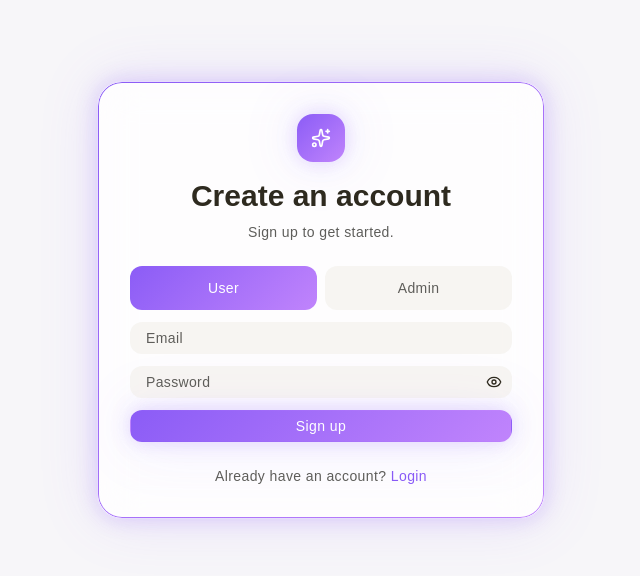
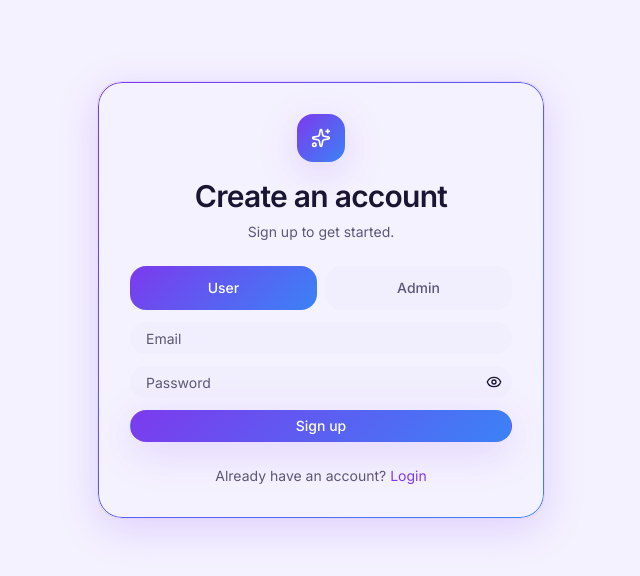
Before and after one commit to MrBengaliHacker/akshar-blog-platform, a React (Vite) app in the folder frontend/: page /signup in a window 1280 px wide. Shown: the top 576 px of the page, without its empty margins (319-959 px from the left). Built offline with nearby package versions, Linux system fonts and the light colour scheme; no server answers.

Commit message:
feat(design): new theme, animated glow hero, header and footer

```diff
--- a/frontend/index.html
+++ b/frontend/index.html
@@ -5,6 +5,12 @@
     <link rel="icon" type="image/svg+xml" href="/favicon.svg" />
     <meta name="viewport" content="width=device-width, initial-scale=1.0" />
     <title>Akshar</title>
+    <link rel="preconnect" href="https://fonts.googleapis.com" />
+    <link rel="preconnect" href="https://fonts.gstatic.com" crossorigin />
+    <link
+      href="https://fonts.googleapis.com/css2?family=Bricolage+Grotesque:wght@600;800&family=Inter:wght@400;500;600&family=Noto+Sans+Bengali:wght@700&display=swap"
+      rel="stylesheet"
+    />
   </head>
   <body>
     <div id="root"></div>
--- a/frontend/src/components/BlogCard.tsx
+++ b/frontend/src/components/BlogCard.tsx
@@ -57,7 +57,7 @@ export const BlogCard: React.FC<BlogCardProps> = ({
   return (
     <Card
       className={cn(
-        'relative group pt-2 h-full @container',
+        'relative group pt-2 h-full @container transition duration-300 hover:-translate-y-1 hover:shadow-glow hover:ring-primary/30 motion-reduce:transition-none motion-reduce:hover:translate-y-0',
         size === 'default' && 'flex flex-col-reverse justify-end',
         size === 'sm' && 'py-2 grid grid-cols-[1fr_1.15fr] gap-0 items-center',
         className,
@@ -133,7 +133,7 @@ export const BlogCard: React.FC<BlogCardProps> = ({
               width={bannerWidth}
               height={bannerHeight}
               alt={title}
-              className='w-full h-full object-cover'
+              className='w-full h-full object-cover transition duration-500 group-hover:scale-105 motion-reduce:transition-none motion-reduce:group-hover:scale-100'
             />
           </AspectRatio>
         </Link>
--- a/frontend/src/components/Footer.tsx
+++ b/frontend/src/components/Footer.tsx
@@ -29,7 +29,7 @@ const FOOTER_LINKS = {
 
 export const Footer = ({ className, ...props }: React.ComponentProps<'footer'>) => {
   return (
-    <footer className={cn('border-t glass', className)} {...props}>
+    <footer className={cn('glass border-x-0 border-b-0', className)} {...props}>
       <div className="container py-12 grid gap-10 md:grid-cols-[1.5fr_1fr_1fr_1fr]">
         <div>
           <Logo />
@@ -57,7 +57,7 @@ export const Footer = ({ className, ...props }: React.ComponentProps<'footer'>)
 
         {Object.entries(FOOTER_LINKS).map(([heading, links]) => (
           <div key={heading}>
-            <h3 className="text-xs font-semibold tracking-wider text-muted-foreground uppercase">
+            <h3 className="text-sm font-semibold text-foreground">
               {heading}
             </h3>
             <ul className="mt-4 space-y-3">
@@ -66,7 +66,7 @@ export const Footer = ({ className, ...props }: React.ComponentProps<'footer'>)
                   <Link
                     to={to}
                     viewTransition
-                    className="text-sm text-foreground/80 hover:text-primary transition-colors"
+                    className="text-sm text-muted-foreground hover:text-brand transition-colors"
                   >
                     {label}
                   </Link>
--- a/frontend/src/components/Home/Hero.tsx
+++ b/frontend/src/components/Home/Hero.tsx
@@ -1,92 +1,108 @@
-import { motion } from "motion/react";
+import { motion } from 'motion/react';
 import { Link } from 'react-router';
 
 // Custom modules
-import { cn } from "@/lib/utils";
+import { cn } from '@/lib/utils';
+import { fadeIn, fadeUp, stagger } from '@/lib/motion';
 
 // Components
-import { Input } from "@/components/ui/input";
-import { Button } from "@/components/ui/button";
+import { Button } from '@/components/ui/button';
 
-
-// Types
-import type { Variants } from "motion/react";
+// Custom hooks
+import { useUser } from '@/hooks/useUser';
 
 // Constants
 const HERO = {
-  headline: 'Mastering the Craft, One Bit at a Time.',
-  text: 'This blog is built on a simple principle: the best way to understand a topic is to explain it. Follow along through a growing library of articles that break down the complexities of modern web development.',
+  headline: 'Understand it',
+  highlight: 'by explaining it.',
+  text: 'Akshar is a blog for developers, designers and thinkers. Read clear explanations of modern web development, or publish your own.',
 } as const;
-
-// Motion variants
-const containerVariant: Variants = {
-  to: {
-    transition: {
-      staggerChildren: 0.05,
-    },
-  },
-};
-
-const childVariant: Variants = {
-  from: { opacity: 0, filter: 'blur(10px)' },
-  to: {
-    opacity: 1,
-    filter: 'blur(0)',
-    transition: {
-      duration: 0.5,
-      ease: 'easeOut',
-    },
-  },
-};
 
 export const Hero = ({
   className,
   ...props
 }: React.ComponentProps<'section'>) => {
+  const user = useUser();
+
+  // A visitor goes to sign up, a logged in user goes straight to the editor
+  const writeLink = user ? '/dashboard/blogs/create' : '/signup';
+
   return (
     <section
-      className={cn('section', className)}
+      className={cn('relative overflow-hidden', className)}
       {...props}
     >
+      {/* Only light, no box */}
+      <div
+        aria-hidden='true'
+        className='hero-glow absolute top-1/2 right-[-25%] size-120 -translate-y-1/2 rounded-full md:size-160 lg:right-[3%] lg:size-175'
+      />
+
       <motion.div
-        className='container'
+        className='container relative grid items-center gap-10 py-12 md:py-24 lg:grid-cols-[1.2fr_0.8fr]'
         initial='from'
-        whileInView='to'
-        viewport={{ once: true }}
-        variants={containerVariant}
+        animate='to'
+        variants={stagger}
       >
+        <div>
           <motion.h1
-          className='text-3xl font-semibold text-balance text-center md:text-4xl lx:text-5xl'
-          variants={childVariant}
+            className='text-4xl font-extrabold leading-[1.05] tracking-tight text-balance md:text-6xl'
+            variants={fadeUp}
           >
-          {HERO.headline}
+            {HERO.headline} <span className='text-gradient'>{HERO.highlight}</span>
           </motion.h1>
 
           <motion.p
-          className='text-center text-muted-foreground mt-5 mb-8 md:text-xl'
-          variants={childVariant}
+            className='mt-6 max-w-xl text-lg text-muted-foreground md:text-xl'
+            variants={fadeUp}
           >
             {HERO.text}
           </motion.p>
 
           <motion.div
-          className='max-w-md mx-auto flex flex-col items-center gap-3'
-          variants={childVariant}
+            className='mt-8 flex flex-wrap gap-3'
+            variants={fadeUp}
           >
-          <div className="flex items-center gap-2 w-full">
-            <Input
-              type='email'
-              name='email'
-              placeholder='Enter your email'
-              autoComplete='email'
-              aria-label='Enter your email'
-            />
-            <Button>Subscribe</Button>
+            <Button
+              className='h-11 px-6 text-base'
+              asChild
+            >
+              <Link
+                to='/blogs'
+                viewTransition
+              >
+                Explore articles
+              </Link>
+            </Button>
+
+            <Button
+              variant='outline'
+              className='h-11 px-6 text-base'
+              asChild
+            >
+              <Link
+                to={writeLink}
+                viewTransition
+              >
+                Start writing
+              </Link>
+            </Button>
+          </motion.div>
         </div>
 
-          <Link to="/signup" viewTransition className="text-sm text-muted-foreground hover:text-primary">
-            Or <span className="text-primary font-medium">start writing</span> your own blog →
-          </Link>
+        {/* The letter that gives the site its name, glowing in the light */}
+        <motion.div
+          aria-hidden='true'
+          className='relative hidden place-items-center lg:grid'
+          variants={fadeIn}
+        >
+          <span className='font-bengali text-gradient select-none text-[16rem] leading-none font-bold'>
+            অ
+          </span>
+
+          <p className='absolute bottom-2 text-sm text-muted-foreground'>
+            Akshar (অক্ষর) means &ldquo;letter&rdquo;.
+          </p>
         </motion.div>
       </motion.div>
     </section>
--- a/frontend/src/components/Logo.tsx
+++ b/frontend/src/components/Logo.tsx
@@ -1,5 +1,5 @@
-import { Link } from 'react-router';
-import { motion } from 'framer-motion';
+import { Link } from 'react-router'
+import { motion } from 'motion/react';
 
 // Components
 const MotionLink = motion.create(Link);
--- a/frontend/src/components/Page.tsx
+++ b/frontend/src/components/Page.tsx
@@ -1,3 +1,7 @@
 export const Page = ({ children }: React.PropsWithChildren) => {
-  return <div className='pt-24 pb-10'>{children}</div>;
+  return (
+    <div className='pt-24 pb-10 animate-in fade-in-0 slide-in-from-bottom-2 duration-500 motion-reduce:animate-none'>
+      {children}
+    </div>
+  );
 };
--- a/frontend/src/index.css
+++ b/frontend/src/index.css
@@ -14,139 +14,123 @@
 @custom-variant data-inset (&[data-inset="true"]);
 
 :root {
-  --background: hsl(258 20% 97%);
-  --foreground: hsl(44 19.4805% 15.098%);
-  --card: hsl(258 30% 98%);
-  --card-foreground: hsl(60 1.9608% 10%);
-  --popover: hsl(0 0% 100%);
-  --popover-foreground: hsl(50.7692 19.403% 13.1373%);
-  --primary: hsl(258 90% 66%);
-  --primary-foreground: hsl(0 0% 100%);
-  --secondary: hsl(46.1538 22.807% 88.8235%);
-  --secondary-foreground: hsl(50.7692 8.4967% 30%);
-  --muted: hsl(44 29.4118% 90%);
-  --muted-foreground: hsl(45 2.1739% 36.0784%);
-  --accent: hsl(46.1538 22.807% 88.8235%);
-  --accent-foreground: hsl(50.7692 19.403% 13.1373%);
-  --destructive: hsl(60 1.9608% 10%);
-  --destructive-foreground: hsl(0 0% 100%);
-  --border: hsl(50 7.5% 84.3137%);
-  --input: hsl(50.7692 7.9755% 68.0392%);
-  --ring: hsl(258 90% 66%);
-  --chart-1: hsl(27.7457 76.8889% 44.1176%);
-  --chart-2: hsl(251.4545 84.6154% 74.5098%);
-  --chart-3: hsl(46.1538 28.2609% 81.9608%);
-  --chart-4: hsl(256.5517 49.1525% 88.4314%);
-  --chart-5: hsl(28.1879 81.4208% 35.8824%);
-  --sidebar: hsl(51.4286 25.9259% 94.7059%);
-  --sidebar-foreground: hsl(60 2.521% 23.3333%);
-  --sidebar-primary: hsl(15.1111 55.5556% 52.3529%);
-  --sidebar-primary-foreground: hsl(0 0% 98.4314%);
-  --sidebar-accent: hsl(46.1538 22.807% 88.8235%);
-  --sidebar-accent-foreground: hsl(0 0% 20.3922%);
-  --sidebar-border: hsl(0 0% 92.1569%);
-  --sidebar-ring: hsl(0 0% 70.9804%);
-  --font-sans: Poppins, ui-sans-serif, sans-serif, system-ui;
+  /* Light theme: soft lavender, never pure white */
+  --background: #F5F2FF;
+  --foreground: #1A1533;
+  --card: #FCFBFF;
+  --card-foreground: #1A1533;
+  --popover: #FCFBFF;
+  --popover-foreground: #1A1533;
+  --primary: #7C3AED;
+  --primary-foreground: #FFFFFF;
+  --secondary: #ECE7FB;
+  --secondary-foreground: #2A2250;
+  --muted: #ECE7FB;
+  --muted-foreground: #5B5778;
+  --accent: #ECE7FB;
+  --accent-foreground: #1A1533;
+  --destructive: #DC2626;
+  --destructive-foreground: #FFFFFF;
+  --border: #E1DAF3;
+  --input: #D3CAEC;
+  --ring: #7C3AED;
+  --chart-1: #7C3AED;
+  --chart-2: #2563EB;
+  --chart-3: #DB2777;
+  --chart-4: #0EA5E9;
+  --chart-5: #F59E0B;
+  --sidebar: #EFEBFC;
+  --sidebar-foreground: #2A2250;
+  --sidebar-primary: #7C3AED;
+  --sidebar-primary-foreground: #FFFFFF;
+  --sidebar-accent: #E4DEF8;
+  --sidebar-accent-foreground: #1A1533;
+  --sidebar-border: #DDD5F1;
+  --sidebar-ring: #7C3AED;
+  --font-sans: Inter, ui-sans-serif, system-ui, sans-serif;
+  --font-display: 'Bricolage Grotesque', Inter, ui-sans-serif, system-ui, sans-serif;
   --font-serif: ui-serif, Georgia, Cambria, 'Times New Roman', Times, serif;
-  --font-mono: ui-monospace, SFMono-Regular, Menlo, Monaco, Consolas,
-    'Liberation Mono', 'Courier New', monospace;
-  --radius: 0.5rem;
+  --font-mono: ui-monospace, SFMono-Regular, Menlo, Monaco, Consolas, 'Liberation Mono', 'Courier New', monospace;
+  --radius: 0.75rem;
+  --tracking-normal: 0em;
+  --spacing: 0.25rem;
   --shadow-2xs: 0 1px 3px 0px hsl(0 0% 0% / 0.05);
   --shadow-xs: 0 1px 3px 0px hsl(0 0% 0% / 0.05);
-  --shadow-sm: 0 1px 3px 0px hsl(0 0% 0% / 0.1),
-    0 1px 2px -1px hsl(0 0% 0% / 0.1);
+  --shadow-sm: 0 1px 3px 0px hsl(0 0% 0% / 0.1), 0 1px 2px -1px hsl(0 0% 0% / 0.1);
   --shadow: 0 1px 3px 0px hsl(0 0% 0% / 0.1), 0 1px 2px -1px hsl(0 0% 0% / 0.1);
-  --shadow-md: 0 1px 3px 0px hsl(0 0% 0% / 0.1),
-    0 2px 4px -1px hsl(0 0% 0% / 0.1);
-  --shadow-lg: 0 1px 3px 0px hsl(0 0% 0% / 0.1),
-    0 4px 6px -1px hsl(0 0% 0% / 0.1);
-  --shadow-xl: 0 1px 3px 0px hsl(0 0% 0% / 0.1),
-    0 8px 10px -1px hsl(0 0% 0% / 0.1);
+  --shadow-md: 0 1px 3px 0px hsl(0 0% 0% / 0.1), 0 2px 4px -1px hsl(0 0% 0% / 0.1);
+  --shadow-lg: 0 1px 3px 0px hsl(0 0% 0% / 0.1), 0 4px 6px -1px hsl(0 0% 0% / 0.1);
+  --shadow-xl: 0 1px 3px 0px hsl(0 0% 0% / 0.1), 0 8px 10px -1px hsl(0 0% 0% / 0.1);
   --shadow-2xl: 0 1px 3px 0px hsl(0 0% 0% / 0.25);
-  --tracking-normal: 0.025em;
-  --spacing: 0.25rem;
 
-
-  --glass-bg: rgba(255, 255, 255, 0.8);
-  --glass-border: rgba(139, 92, 246, 0.2);
-
-  --gradient-primary: linear-gradient(
-    135deg,
-    rgb(139, 92, 246),
-    rgb(192, 132, 252)
-);
-
---shadow-glow:
-  0 0 20px rgba(139, 92, 246, 0.25),
-  0 0 60px rgba(139, 92, 246, 0.15);
+  /* Brand */
+  --brand-text: #6D28D9;
+  --brand-text-2: #2563EB;
+  --glass-bg: rgba(245, 242, 255, 0.78);
+  --glass-border: rgba(124, 58, 237, 0.16);
+  --gradient-primary: linear-gradient(135deg, #7C3AED, #3B82F6);
+  --shadow-glow: 0 10px 40px rgba(124, 58, 237, 0.18);
+  --hero-glow: radial-gradient(circle, rgba(124, 58, 237, 0.32) 0%, rgba(59, 130, 246, 0.14) 42%, transparent 70%);
 }
 
 .dark {
-  --background: hsl(258 8% 12%);
-  --foreground: hsl(51.4286 25.9259% 94.7059%);
-  --card: hsl(258 15% 20%);
-  --card-foreground: hsl(48 33.3333% 97.0588%);
-  --popover: hsl(60 2.1277% 18.4314%);
-  --popover-foreground: hsl(60 5.4545% 89.2157%);
-  --primary: hsl(258 90% 66%);
-  --primary-foreground: hsl(0 0% 100%);
-  --secondary: hsl(48 33.3333% 97.0588%);
-  --secondary-foreground: hsl(60 2.1277% 18.4314%);
-  --muted: hsl(60 3.8462% 10.1961%);
-  --muted-foreground: hsl(52 12.8205% 77.0588%);
-  --accent: hsl(48 9.8039% 10%);
-  --accent-foreground: hsl(51.4286 25.9259% 94.7059%);
-  --destructive: hsl(0 84.2365% 60.1961%);
-  --destructive-foreground: hsl(0 0% 100%);
-  --border: hsl(60 5.0847% 23.1373%);
-  --input: hsl(52.5 5.1282% 30.5882%);
-  --ring: hsl(258 90% 66%);
-  --chart-1: hsl(24.8619 73.8776% 48.0392%);
-  --chart-2: hsl(251.4545 84.6154% 74.5098%);
-  --chart-3: hsl(48 9.8039% 10%);
-  --chart-4: hsl(248.2759 25.2174% 22.549%);
-  --chart-5: hsl(25.0685 75.2577% 38.0392%);
-  --sidebar: hsl(30 3.3333% 11.7647%);
-  --sidebar-foreground: hsl(46.1538 9.7744% 73.9216%);
-  --sidebar-primary: hsl(0 0% 20.3922%);
-  --sidebar-primary-foreground: hsl(0 0% 98.4314%);
-  --sidebar-accent: hsl(60 1.9608% 10%);
-  --sidebar-accent-foreground: hsl(46.1538 9.7744% 73.9216%);
-  --sidebar-border: hsl(0 0% 92.1569%);
-  --sidebar-ring: hsl(0 0% 70.9804%);
-  --font-sans: Poppins, ui-sans-serif, sans-serif, system-ui;
+  /* Dark theme: deep navy with violet */
+  --background: #0B0C16;
+  --foreground: #F3F4FA;
+  --card: #131526;
+  --card-foreground: #F3F4FA;
+  --popover: #131526;
+  --popover-foreground: #F3F4FA;
+  --primary: #7C3AED;
+  --primary-foreground: #FFFFFF;
+  --secondary: #1B1E35;
+  --secondary-foreground: #F3F4FA;
+  --muted: #1B1E35;
+  --muted-foreground: #A3A8C3;
+  --accent: #1B1E35;
+  --accent-foreground: #F3F4FA;
+  --destructive: #DC2626;
+  --destructive-foreground: #FFFFFF;
+  --border: #262A44;
+  --input: #2E3250;
+  --ring: #8B5CF6;
+  --chart-1: #8B5CF6;
+  --chart-2: #60A5FA;
+  --chart-3: #F472B6;
+  --chart-4: #38BDF8;
+  --chart-5: #FBBF24;
+  --sidebar: #0F1120;
+  --sidebar-foreground: #D5D8EA;
+  --sidebar-primary: #7C3AED;
+  --sidebar-primary-foreground: #FFFFFF;
+  --sidebar-accent: #1B1E35;
+  --sidebar-accent-foreground: #F3F4FA;
+  --sidebar-border: #262A44;
+  --sidebar-ring: #8B5CF6;
+  --font-sans: Inter, ui-sans-serif, system-ui, sans-serif;
+  --font-display: 'Bricolage Grotesque', Inter, ui-sans-serif, system-ui, sans-serif;
   --font-serif: ui-serif, Georgia, Cambria, 'Times New Roman', Times, serif;
-  --font-mono: ui-monospace, SFMono-Regular, Menlo, Monaco, Consolas,
-    'Liberation Mono', 'Courier New', monospace;
-  --radius: 0.5rem;
+  --font-mono: ui-monospace, SFMono-Regular, Menlo, Monaco, Consolas, 'Liberation Mono', 'Courier New', monospace;
+  --radius: 0.75rem;
+  --tracking-normal: 0em;
+  --spacing: 0.25rem;
   --shadow-2xs: 0 1px 3px 0px hsl(0 0% 0% / 0.05);
   --shadow-xs: 0 1px 3px 0px hsl(0 0% 0% / 0.05);
-  --shadow-sm: 0 1px 3px 0px hsl(0 0% 0% / 0.1),
-    0 1px 2px -1px hsl(0 0% 0% / 0.1);
+  --shadow-sm: 0 1px 3px 0px hsl(0 0% 0% / 0.1), 0 1px 2px -1px hsl(0 0% 0% / 0.1);
   --shadow: 0 1px 3px 0px hsl(0 0% 0% / 0.1), 0 1px 2px -1px hsl(0 0% 0% / 0.1);
-  --shadow-md: 0 1px 3px 0px hsl(0 0% 0% / 0.1),
-    0 2px 4px -1px hsl(0 0% 0% / 0.1);
-  --shadow-lg: 0 1px 3px 0px hsl(0 0% 0% / 0.1),
-    0 4px 6px -1px hsl(0 0% 0% / 0.1);
-  --shadow-xl: 0 1px 3px 0px hsl(0 0% 0% / 0.1),
-    0 8px 10px -1px hsl(0 0% 0% / 0.1);
+  --shadow-md: 0 1px 3px 0px hsl(0 0% 0% / 0.1), 0 2px 4px -1px hsl(0 0% 0% / 0.1);
+  --shadow-lg: 0 1px 3px 0px hsl(0 0% 0% / 0.1), 0 4px 6px -1px hsl(0 0% 0% / 0.1);
+  --shadow-xl: 0 1px 3px 0px hsl(0 0% 0% / 0.1), 0 8px 10px -1px hsl(0 0% 0% / 0.1);
   --shadow-2xl: 0 1px 3px 0px hsl(0 0% 0% / 0.25);
 
-
-
-
-  --glass-bg: rgba(24, 24, 27, 0.8);
---glass-border: rgba(139, 92, 246, 0.25);
-
---gradient-primary: linear-gradient(
-  135deg,
-  rgb(139, 92, 246),
-  rgb(192, 132, 252)
-);
-
---shadow-glow:
-  0 0 25px rgba(139, 92, 246, 0.35),
-  0 0 80px rgba(139, 92, 246, 0.2);
+  /* Brand */
+  --brand-text: #A78BFA;
+  --brand-text-2: #60A5FA;
+  --glass-bg: rgba(11, 12, 22, 0.72);
+  --glass-border: rgba(139, 92, 246, 0.2);
+  --gradient-primary: linear-gradient(135deg, #7C3AED, #3B82F6);
+  --shadow-glow: 0 10px 40px rgba(124, 58, 237, 0.35);
+  --hero-glow: radial-gradient(circle, rgba(124, 58, 237, 0.6) 0%, rgba(59, 130, 246, 0.2) 42%, transparent 70%);
 }
 
 @theme inline {
@@ -169,6 +153,7 @@
   --color-border: var(--border);
   --color-input: var(--input);
   --color-ring: var(--ring);
+  --color-brand: var(--brand-text);
   --color-chart-1: var(--chart-1);
   --color-chart-2: var(--chart-2);
   --color-chart-3: var(--chart-3);
@@ -184,6 +169,7 @@
   --color-sidebar-ring: var(--sidebar-ring);
 
   --font-sans: var(--font-sans);
+  --font-display: var(--font-display);
   --font-mono: var(--font-mono);
   --font-serif: var(--font-serif);
 
@@ -219,8 +205,14 @@ body {
   }
 
   body {
-    @apply bg-background text-foreground;
+    @apply bg-background text-foreground antialiased;
     letter-spacing: var(--tracking-normal);
+  }
+
+  h1,
+  h2,
+  h3 {
+    font-family: var(--font-display);
   }
 
   .tiptap {
@@ -305,24 +297,33 @@ body {
   }
 
   .section {
-    @apply py-6 md:py-10;
+    @apply py-8 md:py-14;
   }
 
   .section-title {
-    @apply text-xl font-semibold mb-4 md:text-2xl md:mb-6;
+    @apply text-2xl font-bold tracking-tight mb-5 md:text-3xl md:mb-8;
+  }
+
+  /* Gradient text for one short phrase in a headline */
+  .text-gradient {
+    background-image: linear-gradient(90deg, var(--brand-text), var(--brand-text-2));
+    -webkit-background-clip: text;
+    background-clip: text;
+    color: transparent;
+  }
+
+  .font-bengali {
+    font-family: 'Noto Sans Bengali', var(--font-sans);
   }
 }
 
 @layer components {
   .nav-link.active {
-    @apply bg-accent;
+    @apply bg-primary/10 text-brand;
   }
 }
 
-
-
-
-
+/* Header, footer and floating panels */
 .glass {
   background: var(--glass-bg);
   backdrop-filter: blur(20px) saturate(180%);
@@ -330,7 +331,8 @@ body {
   border: 1px solid var(--glass-border);
 }
 
-.shadow-glow {
+/* A real Tailwind utility, so it also works as hover:shadow-glow */
+@utility shadow-glow {
   box-shadow: var(--shadow-glow);
 }
 
@@ -355,3 +357,29 @@ body {
 
   pointer-events: none;
 }
+
+/* The glow behind the hero. It breathes slowly. */
+.hero-glow {
+  background: var(--hero-glow);
+  filter: blur(24px);
+  animation: glow-breathe 9s ease-in-out infinite;
+  pointer-events: none;
+}
+
+@keyframes glow-breathe {
+  0%,
+  100% {
+    opacity: 0.7;
+    transform: scale(1);
+  }
+  50% {
+    opacity: 1;
+    transform: scale(1.08);
+  }
+}
+
+@media (prefers-reduced-motion: reduce) {
+  .hero-glow {
+    animation: none;
+  }
+}
--- /dev/null
+++ b/frontend/src/lib/motion.ts
@@ -0,0 +1,36 @@
+// Shared animation settings, so the whole site moves in the same way
+import type { Variants } from 'motion/react';
+
+// A list or a group: the children appear one after the other
+export const stagger: Variants = {
+  from: {},
+  to: {
+    transition: { staggerChildren: 0.08, delayChildren: 0.05 },
+  },
+};
+
+// Fade in and move up a little
+export const fadeUp: Variants = {
+  from: { opacity: 0, y: 16 },
+  to: {
+    opacity: 1,
+    y: 0,
+    transition: { duration: 0.5, ease: 'easeOut' },
+  },
+};
+
+// Only fade in
+export const fadeIn: Variants = {
+  from: { opacity: 0 },
+  to: {
+    opacity: 1,
+    transition: { duration: 0.8, ease: 'easeOut' },
+  },
+};
+
+// Section that appears when it scrolls into view (once)
+export const revealOnScroll = {
+  initial: 'from',
+  whileInView: 'to',
+  viewport: { once: true, margin: '-60px' },
+} as const;
--- a/frontend/src/main.tsx
+++ b/frontend/src/main.tsx
@@ -1,6 +1,7 @@
 import { StrictMode } from 'react'
 import { createRoot } from 'react-dom/client'
 import { RouterProvider } from "react-router";
+import { MotionConfig } from 'motion/react';
 
 import './index.css'
 
@@ -14,9 +15,12 @@ import { Toaster } from "@/components/ui/sonner";
 createRoot(document.getElementById('root')!).render(
   <StrictMode>
     <ThemeProvider>
-      <RouterProvider router={router} />
+      {/* Animations are reduced for people who ask for it in their system settings */}
+      <MotionConfig reducedMotion='user'>
+        <RouterProvider router={router} />
 
-      <Toaster richColors />
+        <Toaster richColors />
+      </MotionConfig>
     </ThemeProvider>
   </StrictMode>,
 )
```
Also changed, not shown: frontend/src/components/Header.tsx (+3 -5 lines), 1 other file (tests, documents, lock files or other folders). Lines whose indentation alone changed are shown as unchanged.
